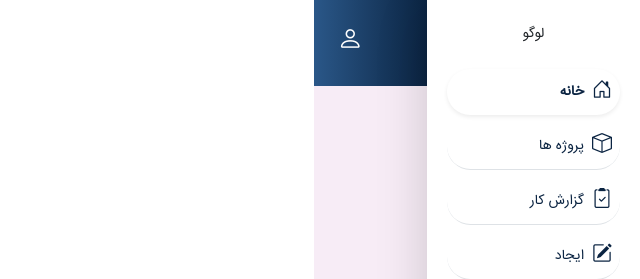
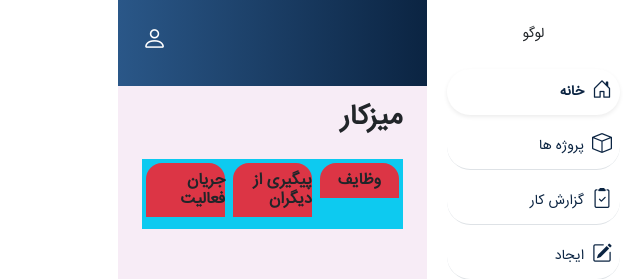
Before and after one commit to armanghanavati/mizito, a React (Vite) app: page /users/home in a window 1280 px wide. Shown: the top 279 px of the page, without its empty margins (640-1280 px from the left). Built offline with nearby package versions, Linux system fonts and the light colour scheme; no server answers.

Commit message:
fix: profile & partners

```diff
--- /dev/null
+++ b/src/layout/Partners/index.jsx
@@ -0,0 +1,20 @@
+import React from 'react';
+import { useSelector } from 'react-redux';
+
+const Partners = () => {
+  const { main } = useSelector((state) => state);
+
+  const fixAllUsers = Object.values(main?.allUsers)?.map((user) => {
+    return (
+      <div className="d-flex align-items-center me-3 p-2">
+        <span>
+          <i className="d-flex text-secondary align-items-center bi bi-person-circle font25" />
+        </span>
+        <span className="me-2">{user?.fullName}</span>
+      </div>
+    );
+  });
+  return <div className="bg-light my-4">{fixAllUsers}</div>;
+};
+
+export default Partners;
--- a/src/layout/PrivateLayout.jsx
+++ b/src/layout/PrivateLayout.jsx
@@ -57,7 +57,7 @@ const PrivateLayout = ({ children }) => {
   return (
     <>
       <div className="v-100 d-flex">
-        <Col className="bg-white position-relative shadow-lg" xxl="2" md="2">
+        <Col className="bg-white shadow-lg" xxl="2" md="2">
           <Sidebar />
         </Col>
         <Col xxl="10" className=" bg-whit-100">
--- a/src/layout/Sidebar.jsx
+++ b/src/layout/Sidebar.jsx
@@ -11,13 +11,14 @@ import {
 import { Link, NavLink } from 'react-router-dom';
 import { useSelector, useDispatch } from 'react-redux';
 import { RsetShowCreateModal } from '../hooks/slices/boardSlice';
+import Partners from './Partners';
 
 const Sidebar = () => {
-  const { board } = useSelector((state) => state);
+  const { board, main } = useSelector((state) => state);
   const dispatch = useDispatch();
 
   return (
-    <div className="col-2 position-fixed">
+    <div className="col-12">
       <div className=" m-3">
         <span className="d-flex justify-content-center my-4"> لوگو </span>
         {/* <hr className="bg-white my-4 text-DarkPrimary" /> */}
@@ -104,6 +105,7 @@ const Sidebar = () => {
         <span className="me-2 text-light">تخته ها</span>
       </div> */}
       </div>
+      <Partners />
     </div>
   );
 };
--- a/src/pages/home/Home.jsx
+++ b/src/pages/home/Home.jsx
@@ -5,6 +5,26 @@ const Home = () => {
   return (
     <>
       <div className="vh-100 justify-content-center">
+        <div className='mx-4' >
+          <h3 className='fw-bold' > میزکار </h3>
+        </div>
+        <div className="d-flex m-4 bg-danger">
+          <Col className="p-1 bg-info" xl="4">
+            <h6 className="d-flex justify-content-center rounded-top-4 py-2 fw-bold bg-danger">
+              وظایف
+            </h6>
+          </Col>
+          <Col className="p-1 bg-info" xl="4">
+            <h6 className="d-flex justify-content-center rounded-top-4 py-2 fw-bold bg-danger">
+              پیگیری از دیگران
+            </h6>
+          </Col>
+          <Col className="p-1 bg-info" xl="4  ">
+            <h6 className="d-flex justify-content-center rounded-top-4 py-2 fw-bold bg-danger">
+              جریان فعالیت
+            </h6>
+          </Col>
+        </div>
         {/* <Col md="6" lg="6" xl="4" xxl="3" className="shadow-sm bg-white p-3 my-2 rounded-3">
           <div className=" ">my tasks assigned </div>
         </Col>
```
